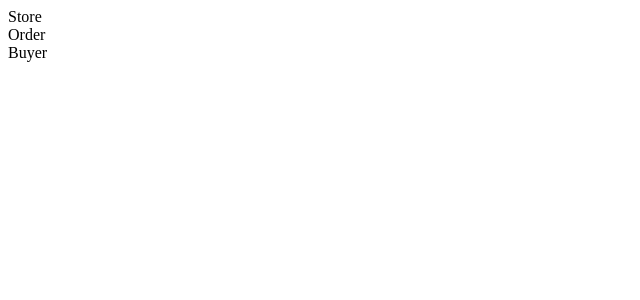
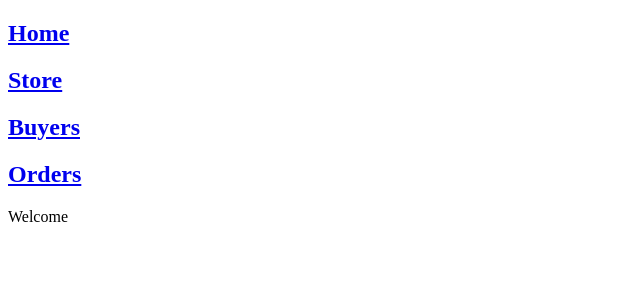
Before and after one commit to gitahievans/shop-store-front-end, a React (Create React App) app: page / in a window 1280 px wide. Shown: the top 300 px of the page, without its empty margins (0-640 px from the left). Built offline with nearby package versions, Linux system fonts and the light colour scheme; no server answers.

Commit message:
Coded the different components

```diff
--- a/package.json
+++ b/package.json
@@ -8,6 +8,7 @@
     "@testing-library/user-event": "^13.5.0",
     "react": "^18.2.0",
     "react-dom": "^18.2.0",
+    "react-router-dom": "^6.3.0",
     "react-scripts": "5.0.1",
     "web-vitals": "^2.1.4"
   },
--- a/src/App.js
+++ b/src/App.js
@@ -1,18 +1,40 @@
 import StoreList from "./StoreList";
 import OrderList from "./OrderList";
-import BuyersList from "./BuyerList";
+import BuyersList from "./BuyersList";
+import Home from "./Home";
 import React, { useState, useEffect } from "react";
+import Navbar from "./Navbar";
+import { Route, Routes } from "react-router-dom";
 
 function App() {
+  const [allItems, setAllItems] = useState([]);
   const [storeItems, setStoreItems] = useState([]);
-  const [orderList, setOrderList] = useState([]);
-  const [buyerList, setBuyerList] = useState([]);
+
+  useEffect(() => {
+    fetch("http://localhost:9292/store_track")
+      .then((res) => res.json())
+      .then((appData) => setAllItems(appData));
+  }, []);
+  // console.log(allItems);
+
+  let stores = allItems.map((item) => {
+    return item;
+  });
+
+  // let unique = [...new Set(buyers)];
+  // console.log(unique);
 
   return (
     <>
-      <StoreList />
-      <OrderList />
-      <BuyersList />
+      <Navbar />
+      <Routes>
+        <Route path="/" element={<Home />}>
+          Home
+        </Route>
+        <Route path="/stores" element={<StoreList stores={stores} />}></Route>
+        <Route path="/buyers" element={<BuyersList />}></Route>
+        <Route path="/orders" element={<OrderList />}></Route>
+      </Routes>
     </>
   );
 }
--- a/src/Buyer.js
+++ b/src/Buyer.js
@@ -1,7 +1,19 @@
 import React from "react";
 
-function Buyer() {
-  return <div>Buyer</div>;
+function Buyer({ name, location, phone, email }) {
+  return (
+    <div>
+      <h4>Name: {name}</h4>
+      <h4>Location: {location}</h4>
+      <h4>
+        Contact:
+        <ul>
+          <li>Mail: {email}</li>
+          <li>Phone: {phone}</li>
+        </ul>
+      </h4>
+    </div>
+  );
 }
 
 export default Buyer;
--- a/src/BuyerList.js
+++ /dev/null
@@ -1,8 +0,0 @@
-import Buyer from "./Buyer";
-import React from "react";
-
-function BuyerList() {
-  return <Buyer />;
-}
-
-export default BuyerList;
--- /dev/null
+++ b/src/BuyersList.js
@@ -0,0 +1,49 @@
+import Buyer from "./Buyer";
+import React, { useEffect, useState } from "react";
+
+function BuyersList() {
+  const [buyers, setBuyers] = useState([]);
+
+  useEffect(() => {
+    fetch("http://localhost:9292/buyers")
+      .then((res) => res.json())
+      .then((data) => setBuyers(data));
+  }, []);
+
+  return (
+    <div>
+      {buyers.map((buyer) => {
+        return (
+          <Buyer
+            key={buyer.id}
+            name={buyer.name}
+            location={buyer.location}
+            email={buyer.email}
+            phone={buyer.phone}
+          />
+        );
+      })}
+    </div>
+  );
+}
+export default BuyersList;
+
+// console.log(buyers);
+
+// let buyer = [];
+
+// Object.keys(buyers).forEach((key) => {
+//   buyer = buyer.concat(
+//     buyers[key].map((item) => {
+//       return (
+//         <Buyer
+//           key={item.id}
+//           name={item.name}
+//           location={item.location}
+//           phone={item.phone_number}
+//           email={item.email}
+//         />
+//       );
+//     })
+//   );
+// });
--- /dev/null
+++ b/src/Home.js
@@ -0,0 +1,6 @@
+import React from 'react';
+
+function Home(){
+    return <div>Welcome</div>;
+}
+export default Home;
--- a/src/Navbar.js
+++ b/src/Navbar.js
@@ -0,0 +1,25 @@
+import React from "react";
+import { Link } from "react-router-dom";
+
+function Navbar() {
+  return (
+    <div>
+      <div>
+        <Link to="/">
+          <h2>Home</h2>
+        </Link>
+        <Link to="/stores">
+          <h2>Store</h2>
+        </Link>
+        <Link to="/buyers">
+          <h2>Buyers</h2>
+        </Link>
+        <Link to="/orders">
+          <h2>Orders</h2>
+        </Link>
+      </div>
+    </div>
+  );
+}
+
+export default Navbar;
--- a/src/Order.js
+++ b/src/Order.js
@@ -1,7 +1,16 @@
 import React from "react";
 
-function Order() {
-  return <div>Order</div>;
+function Order({ name, price, description, ordered, delivery }) {
+  return (
+    <div>
+      <h3>Name: {name}</h3>
+      <h3>Price: {price}</h3>
+      <h3>Description: {description}</h3>
+      <h3>Date ordred: {ordered}</h3>
+      <h3>Delivery date: {delivery}</h3>
+      <button>Remove Order</button>
+    </div>
+  );
 }
 
 export default Order;
--- a/src/OrderList.js
+++ b/src/OrderList.js
@@ -1,8 +1,38 @@
 import Order from "./Order";
-import React from "react";
+import React, { useEffect, useState } from "react";
 
 function OrderList() {
-  return <Order />;
+  const [orders, setOrders] = useState([]);
+
+  useEffect(() => {
+    fetch("http://localhost:9292/orders")
+      .then((res) => res.json())
+      .then((data) => setOrders(data));
+  }, []);
+
+  return (
+    <>
+      <div>
+        {orders.map((order) => {
+          return (
+            <div>
+              <Order
+                key={order.id}
+                name={order.name}
+                price={order.price}
+                description={order.description}
+                ordered={order.date_ordered}
+                delivery={order.expected_delivery}
+              />
+            </div>
+          );
+        })}
+      </div>
+      <div>
+        <button>Add New Order</button>
+      </div>
+    </>
+  );
 }
 
 export default OrderList;
--- a/src/Store.js
+++ b/src/Store.js
@@ -1,7 +1,12 @@
 import React from "react";
 
-function Store() {
-  return <div>Store</div>;
+function Store({ name, location }) {
+  return (
+    <div>
+      <h3>Store: {name}</h3>
+      <h4>location: {location}</h4>
+    </div>
+  );
 }
 
 export default Store;
--- a/src/StoreList.js
+++ b/src/StoreList.js
@@ -1,8 +1,16 @@
 import Store from "./Store";
 import React from "react";
 
-function StoreList() {
-  return <Store />;
+function StoreList({ stores }) {
+  return (
+    <div>
+      {stores.map((store) => {
+        return (
+          <Store key={store.id} name={store.name} location={store.location} />
+        );
+      })}
+    </div>
+  );
 }
 
 export default StoreList;
--- a/src/index.js
+++ b/src/index.js
@@ -2,10 +2,13 @@ import React from "react";
 import ReactDOM from "react-dom/client";
 import "./index.css";
 import App from "./App";
+import { BrowserRouter } from "react-router-dom";
 
 const root = ReactDOM.createRoot(document.getElementById("root"));
 root.render(
   <React.StrictMode>
-    <App />
+    <BrowserRouter>
+      <App />
+    </BrowserRouter>
   </React.StrictMode>
 );
```
Also changed, not shown: 1 other file (tests, documents, lock files or other folders).
